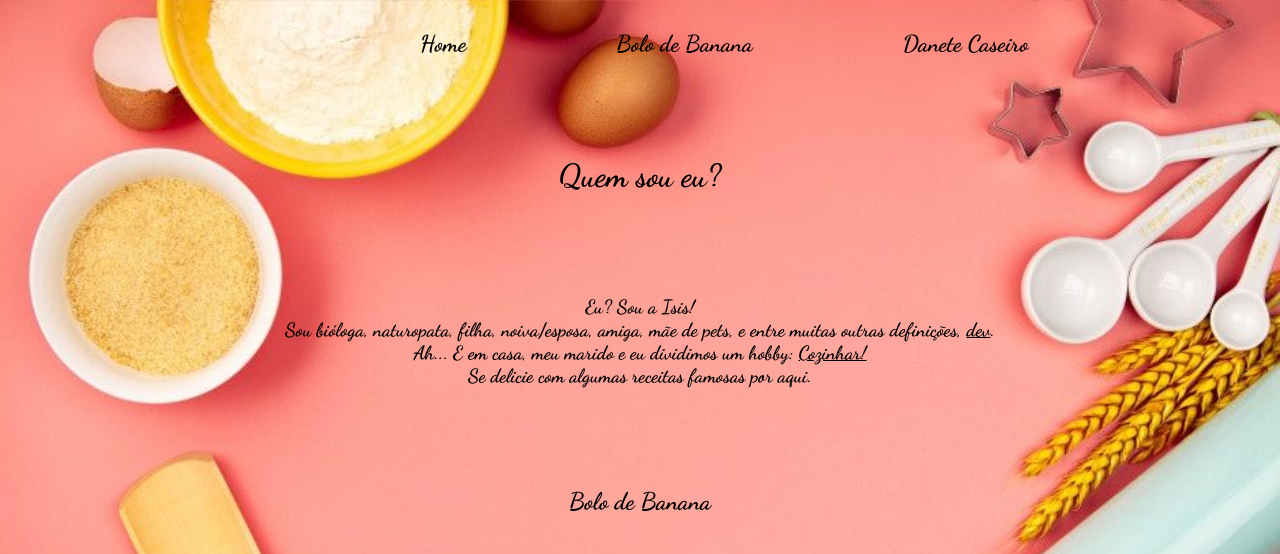
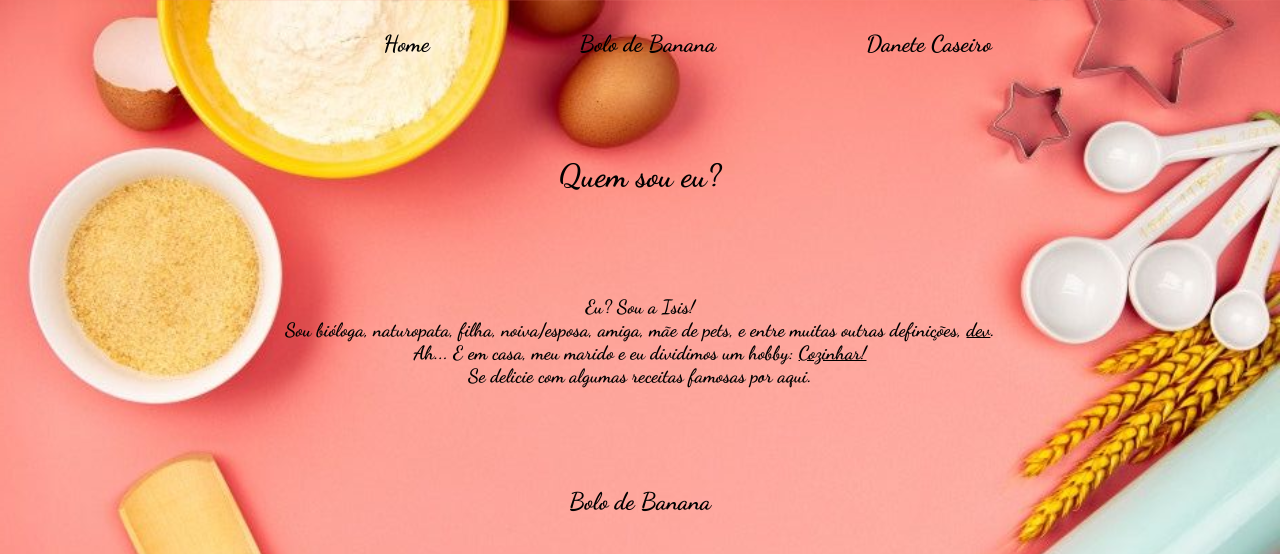
Before and after one commit to isisgoncalves/Receitas, a plain HTML site: page index.html in a window 1280 px wide. Shown: the top 554 px of the page. Drawn offline with Linux system fonts and the light colour scheme.

Commit message:
justify content

```diff
--- a/index.html
+++ b/index.html
@@ -6,7 +6,7 @@
   <meta charset="UTF-8">
   <meta name="viewport" content="width=device-width, initial-scale=1.0">
   <title>Receitas</title>
-  <link href="https://fonts.googleapis.com/css2?family=Dancing+Script:wght@400;700&display=swap" rel="stylesheet">
+  <link href="https://fonts.googleapis.com/css2?family=Dancing+Script:wght@700&display=swap" rel="stylesheet">
   <link rel="stylesheet" href="style.css">
 
 
--- a/style.css
+++ b/style.css
@@ -20,8 +20,6 @@ time, mark, audio, video {
 body{
   background-image:url("image/background.jpg");
   background-repeat: no-repeat;
-  width:100vw;
-  height: 100vh;
   position: relative;
   background-attachment:fixed;
   background-size: cover;
@@ -30,9 +28,10 @@ nav ul {
   font-family: 'Dancing Script', cursive;
   font-size: larger;
   display: flex;
+  justify-content: center;
   list-style: none;
+  margin-left: 125px;
   gap: 150px;
-  margin-left: 420px;
   padding: 0;
 }
 
```
